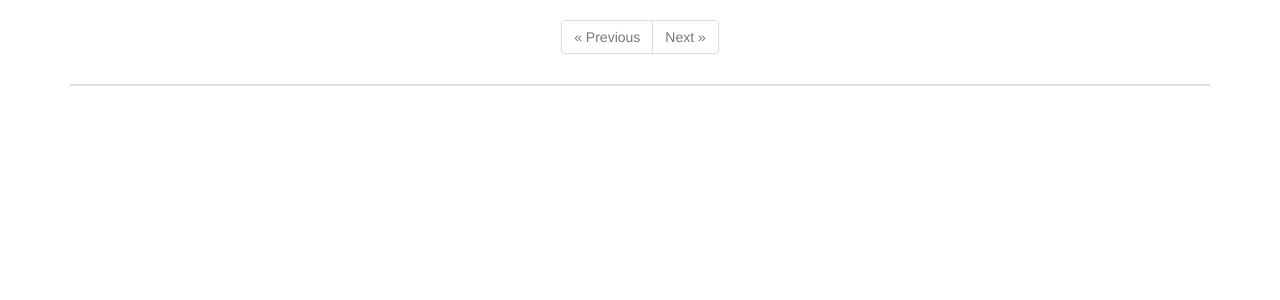
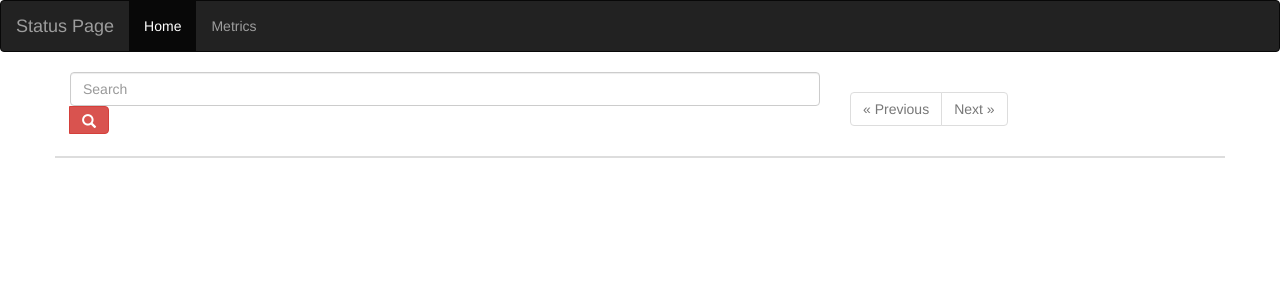
Before and after one commit to itzjustricky/status-page, a Flask app: page / in a window 1280 px wide. Shown: the top 300 px of the page. Run offline with Flask 2, Linux system fonts and the light colour scheme; parts of the project's set-up code (start-up, migrations or seed data) failed here and were passed over; some libraries are stand-ins or nearby versions.

Commit message:
added top bar and search bar

```diff
--- a/app/static/sphere_classes.css
+++ b/app/static/sphere_classes.css
@@ -12,12 +12,12 @@
 }
 
 .sphere {
-    height: 65px;
-    width: 65px;
+    height: 20px;
+    width: 20px;
     border-radius: 50%;
     text-align: center;
     vertical-align: middle;
-    font-size: 20px;
+    font-size: 10px;
     position: relative;
     display: inline-block;
     margin: 5%;
--- a/app/templates/base.html
+++ b/app/templates/base.html
@@ -8,8 +8,20 @@
         <link rel="stylesheet" href="https://maxcdn.bootstrapcdn.com/bootstrap/3.3.7/css/bootstrap.min.css">
         {% block head %}
         <link rel="stylesheet" href="{{ url_for('static', filename='sphere_classes.css') }}">
+        <link rel="stylesheet" href="{{ url_for('static', filename='search_bar.css') }}">
         {% endblock %}
     </head>
+        <nav class="navbar navbar-inverse">
+            <div class="container-fluid">
+                <div class="navbar-header">
+                  <a class="navbar-brand" href="#">Status Page</a>
+                </div>
+                <ul class="nav navbar-nav">
+                    <li class="active"><a href="#">Home</a></li>
+                    <li><a href="#">Metrics</a></li>
+                </ul>
+            </div>
+        </nav>
     <body>
         {% block content %}{% endblock %}
     </body>
--- a/app/templates/index.html
+++ b/app/templates/index.html
@@ -5,10 +5,23 @@
 {% endblock %}
 
 {% block content %}
-    <div class="container text-center">
+    <div class="container">
         <!-- buttons for control -->
 
-        <!-- pagination -->
+        <div class="row">
+
+            <!-- search bar -->
+            <div class="col-sm-8 col-md-8 col-lg-8">
+                <input type="text" class="search-query form-control" placeholder="Search" />
+                <span class="input-group-btn">
+                    <button class="btn btn-danger" type="button">
+                        <span class=" glyphicon glyphicon-search"></span>
+                    </button>
+                </span>
+            </div>
+
+            <!-- pagination part -->
+            <div class="col-sm-4 col-md-4 col-lg-4">
                 <ul class="pagination pagination-centered">
                     {% if pagination.has_prev %}
                         <li><a href="{{ url_for_other_page(pagination.page - 1)
@@ -16,8 +29,7 @@
                     {% else %}
                         <li class="disabled"><a>&laquo Previous</a></li>
                     {% endif %}
-
-            {%- for page in pagination.iter_pages() %}
+                    {%- for page in pagination.iter_pages(left_edge=2, right_edge=1, left_current=0, right_current=1) %}
                         {% if page %}
                             {% if page != pagination.page %}
                             <li><a href="{{ url_for_other_page(page) }}">{{ page }}</a></li>
@@ -28,7 +40,6 @@
                             <li><span class=ellipsis>…</span></li>
                         {% endif %}
                     {%- endfor %}
-
                     {% if pagination.has_next %}
                         <li><a href="{{ url_for_other_page(pagination.page + 1)
                             }}">Next &raquo;</a></li>
@@ -36,11 +47,15 @@
                         <li class="disabled"><a>Next &raquo;</a></li>
                     {% endif %}
                 </ul>
+            </div>
+        </div>
 
+        <div class="row">
             <!-- table of data -->
             <div class="table-responsive">
                 {{ html_table|safe }}
             </div>
         </div>
+    </div>
 
 {% endblock %}
--- a/app/views.py
+++ b/app/views.py
@@ -22,6 +22,7 @@ from flask import render_template
 sys.path.append(os.path.dirname(os.path.abspath(__file__)))
 from pagination import Paginator
 from html_objects import HTMLPyObject
+# from xml.etree import ElementTree as ET
 
 pd.set_option('display.max_colwidth', -1)
 
@@ -51,14 +52,15 @@ def create_status_circle():
     chosen_color = color_choices[np.random.randint(0, 3)]
     status_circle = HTMLPyObject(
         'div', attrib={'class': 'sphere {}'.format(chosen_color)})
-    text_obj = status_circle.sub_element('div', attrib={'class': 'text'})
+    # text_obj = status_circle.sub_element('div', attrib={'class': 'text'})
+    # bold_obj = ET.SubElement(text_obj, 'b')
 
-    if chosen_color == 'red':
-        text_obj.text = 'Fail'
-    if chosen_color == 'yellow':
-        text_obj.text = 'Running'
-    if chosen_color == 'green':
-        text_obj.text = 'Success'
+    # if chosen_color == 'red':
+    #     bold_obj.text = 'F'
+    # if chosen_color == 'yellow':
+    #     bold_obj.text = 'R'
+    # if chosen_color == 'green':
+    #     bold_obj.text = 'S'
 
     return status_circle
 
```
Also changed, not shown: app/static/search_bar.css (added, +38 -0 lines). Lines whose indentation alone changed are shown as unchanged.
